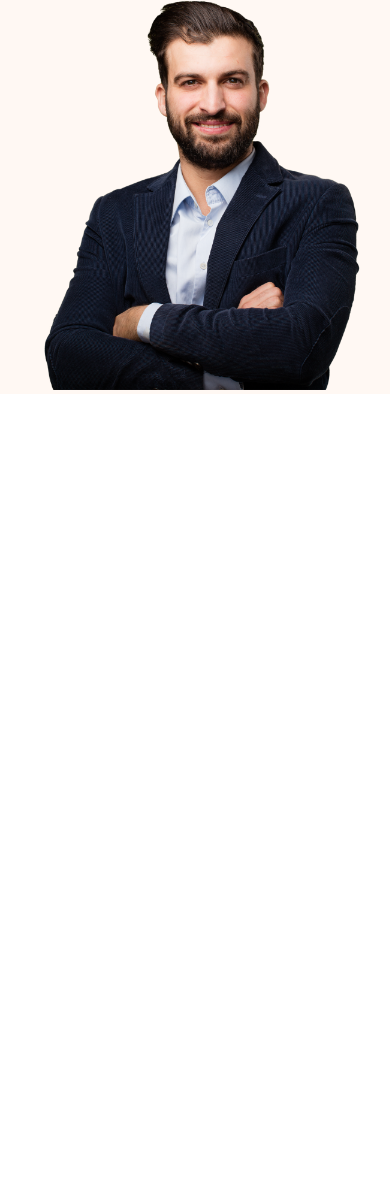
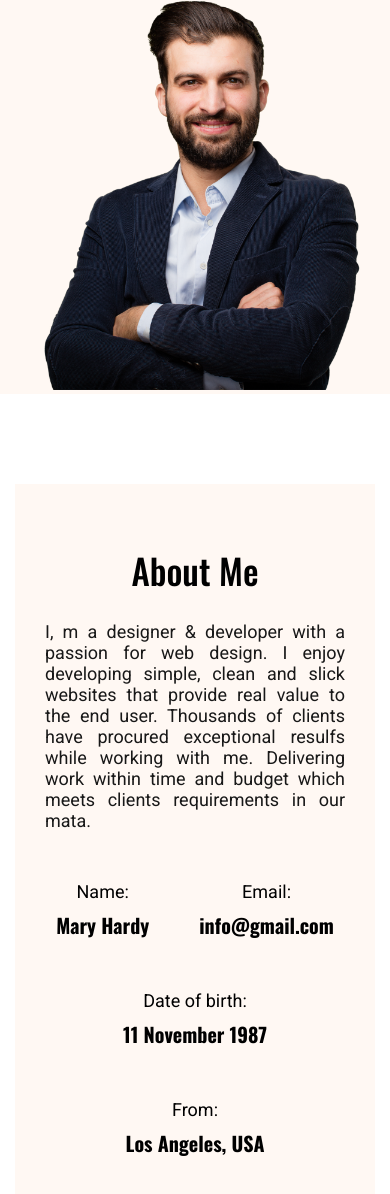
Before and after one commit to Roni006/mary-hardy, a plain HTML site: page index.html in a window 390 px wide. Shown: the part 546-1740 px from the top of the page. Before the commit the page ends 940 px from the top, so only its background shows below. Drawn offline with nearby package versions, Linux system fonts and the light colour scheme.

Commit message:
Today I created about-me section, and make it responsive

```diff
--- a/css/responsive.css
+++ b/css/responsive.css
@@ -28,6 +28,13 @@
         display: block;
         visibility: visible;
     }
+    .info-row{
+        display: flex;
+        flex-wrap: wrap;
+    }
+    .a-desk p{
+        text-align: justify;
+    }
 }
 
 @media(max-width: 768px){
@@ -37,12 +44,17 @@
 }
 
 @media(max-width: 630px){
-
+    .a-desk p{
+        text-align: justify;
+    }
 }
 
 @media(max-width: 545px){
      .about-me p{
         width: 450px;
+     }
+     .about-content{
+        padding: 60px 30px 60px 30px;
      }
 }
 
--- a/css/style.css
+++ b/css/style.css
@@ -228,5 +228,47 @@ body {
 
 
 
+/*ABOUT ME SECTION START */
+.aboutme-section{
+    padding: 90px 0;
+}
+.about-content{
+    background-color: var(--header-bg);
+    padding: 90px;
+}
+.a-heading h1{
+    font-size: 35px;
+    font-weight: 500;
+    margin-bottom: 25px;
+    text-align: center;
+    font-family: var(--heading-font);
+}
+.a-desk p{
+    font-size: 18px;
+    font-weight: 400;
+    color: var(--nav-menu-color);
+    text-align: center;
+}
+.info-row{
+    margin-top: 50px;
+    display: flex;
+    align-items: center;
+    justify-content: center;
+    gap: 50px;
+}
+.col1{
+    text-align: center;
+}
+.col1 span{
+    font-size: 18px;
+}
+.col1 h3{
+    font-size: 20px;
+    font-family: var(--heading-font);
+    margin-top: 8px;
+}
+/*ABOUT ME SECTION END */
+
+
 /* SECTION START */
 /* SECTION END */
--- a/index.html
+++ b/index.html
@@ -91,6 +91,56 @@
         </div>
     </section>
     <!--  HERO SECTION END   -->
+
+
+    <!--ABOUT ME SECTION START -->
+    <section class="aboutme-section">
+        <div class="container">
+            <div class="about-content">
+                <div class="a-heading">
+                    <h1>About Me</h1>
+                </div>
+                <div class="a-desk">
+                    <p>I, m a designer & developer with a passion for web design. I enjoy developing simple, clean and
+                        slick websites that provide real value to the end user. Thousands of clients have procured
+                        exceptional resulfs while working with me. Delivering work within time and budget which meets
+                        clients requirements in our mata.</p>
+                </div>
+                <div class="info-row">
+                    <div class="col1">
+                        <span  >Name: </span>
+                        <h3 class="name">
+                            Mary Hardy
+                        </h3>
+                    </div>
+                    <div class="col1">
+                        <span  >Email: </span>
+                        <h3 class="name">
+                            info@gmail.com
+                        </h3>
+                    </div>
+                    <div class="col1">
+                        <span  >Date of birth: </span>
+                        <h3 class="name">
+                            11 November 1987
+                        </h3>
+                    </div>
+                    <div class="col1">
+                        <span  >From: </span>
+                        <h3 class="name">
+                            Los Angeles, USA
+                        </h3>
+                    </div>
+                </div>
+            </div>
+
+
+        </div>
+    </section>
+    <!--ABOUT ME SECTION END -->
+
+    <!-- SECTION START -->
+    <!-- SECTION END -->
 </body>
 
 </html>
```
